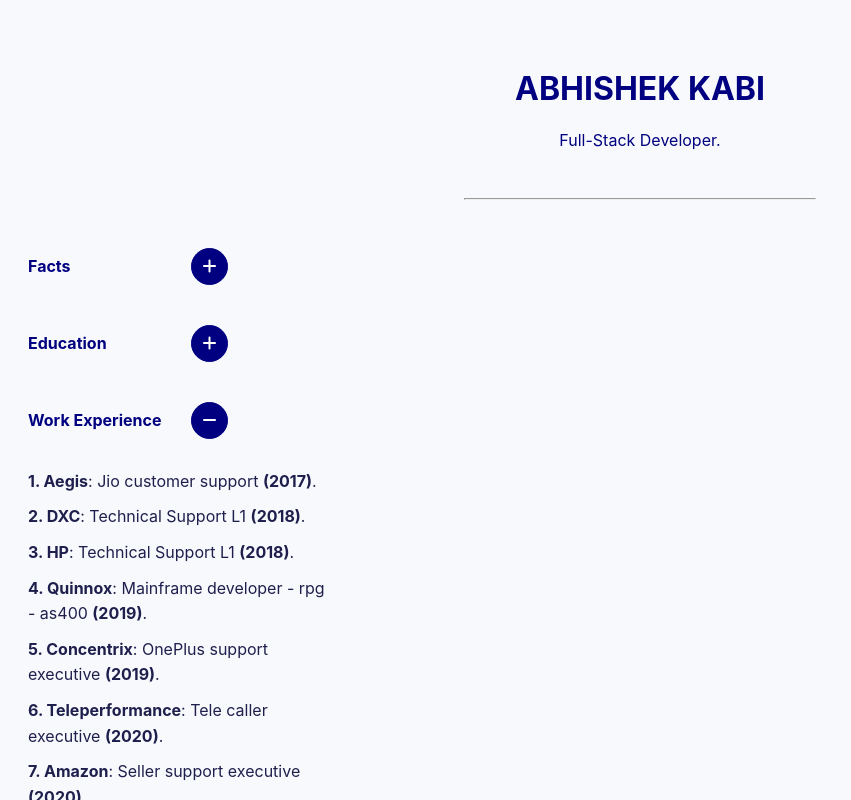
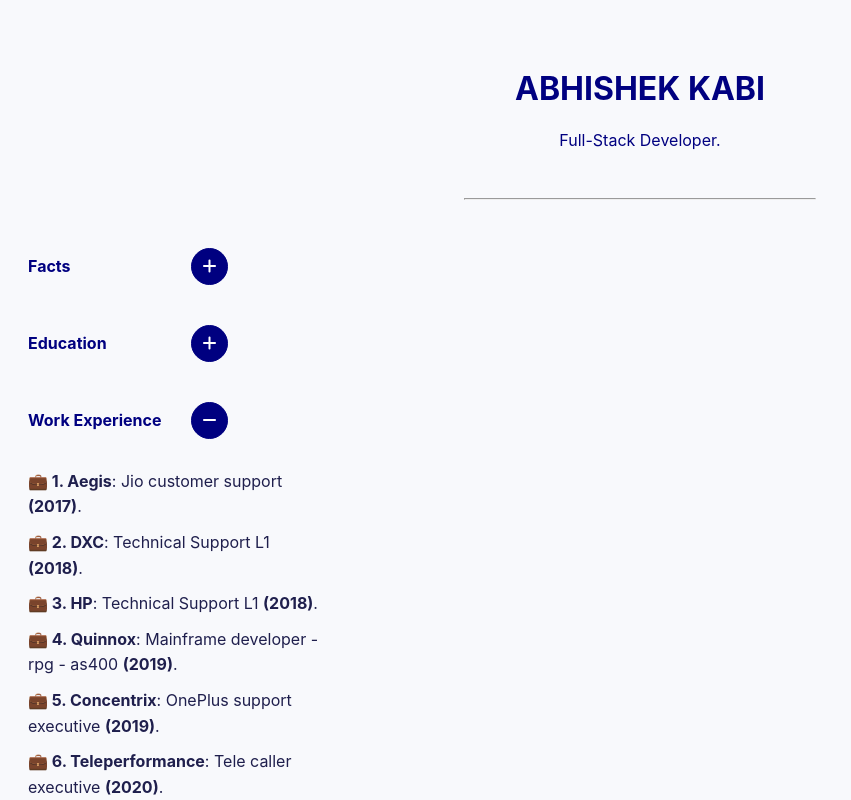
Before and after one commit to abk2191/my-data, a React (Vite) app: page / in a window 1280 px wide. Both pictures are taken after a click on the icon 209 px from the left and 421 px from the top of the page. Shown: the top 800 px of the page, without its empty margins (0-851 px from the left). Built offline with nearby package versions, Linux system fonts and the light colour scheme.

Commit message:
Update App.jsx

```diff
--- a/src/App.jsx
+++ b/src/App.jsx
@@ -127,51 +127,51 @@
                 {menuitem.id === "2" && (
                   <div className="items-menu">
                     <div>
-                      <strong>1. Aegis</strong>: {myData[2].Aegis}{" "}
+                      <strong>💼 1. Aegis</strong>: {myData[2].Aegis}{" "}
                       <strong>(2017)</strong>.
                     </div>
                     <div>
-                      <strong>2. DXC</strong>: {myData[2].DXC}{" "}
+                      <strong>💼 2. DXC</strong>: {myData[2].DXC}{" "}
                       <strong>(2018)</strong>.
                     </div>
                     <div>
-                      <strong>3. HP</strong>: {myData[2].HP}{" "}
+                      <strong>💼 3. HP</strong>: {myData[2].HP}{" "}
                       <strong>(2018)</strong>.
                     </div>
                     <div>
-                      <strong>4. Quinnox</strong>: {myData[2].Quinnox}{" "}
+                      <strong>💼 4. Quinnox</strong>: {myData[2].Quinnox}{" "}
                       <strong>(2019)</strong>.
                     </div>
                     <div>
-                      <strong>5. Concentrix</strong>: {myData[2].Concentrix}{" "}
+                      <strong>💼 5. Concentrix</strong>: {myData[2].Concentrix}{" "}
                       <strong>(2019)</strong>.
                     </div>
                     <div>
-                      <strong>6. Teleperformance</strong>:{" "}
+                      <strong>💼 6. Teleperformance</strong>:{" "}
                       {myData[2].Teleperformance} <strong>(2020)</strong>.
                     </div>
                     <div>
-                      <strong>7. Amazon</strong>: {myData[2].Amazon}{" "}
+                      <strong>💼 7. Amazon</strong>: {myData[2].Amazon}{" "}
                       <strong>(2020)</strong>.
                     </div>
                     <div>
-                      <strong>8. CameoGlobal</strong>: {myData[2].CameoGlobal}{" "}
+                      <strong>💼 8. CameoGlobal</strong>: {myData[2].CameoGlobal}{" "}
                       <strong>(2023)</strong>.
                     </div>
                     <div>
-                      <strong>9. Alorica</strong>: {myData[2].Alorica}{" "}
+                      <strong>💼 9. Alorica</strong>: {myData[2].Alorica}{" "}
                       <strong>(2025)</strong>.
                     </div>
                     <div>
-                      <strong>10. Concentrix (Rehire)</strong>:{" "}
+                      <strong>💼 10. Concentrix (Rehire)</strong>:{" "}
                       {myData[2].Concentrix2} <strong>(2025)</strong>.
                     </div>
                     <div>
-                      <strong>11. Startek</strong>: {myData[2].Startek}{" "}
+                      <strong>💼 11. Startek</strong>: {myData[2].Startek}{" "}
                       <strong>(2026)</strong>.
                     </div>
                     <div>
-                      <strong>12. Alorica (Rehire)</strong>:{" "}
+                      <strong>💼 12. Alorica (Rehire)</strong>:{" "}
                       {myData[2].Alorica2} <strong>(2026)</strong>.
                     </div>
                   </div>
@@ -179,14 +179,14 @@
                 {menuitem.id === "3" && (
                   <div className="items-menu">
                     <div>
-                      <strong>Space</strong>: {myData[3].Space}
+                      <strong>📱 Space</strong>: {myData[3].Space}
                     </div>
                     <div>
-                      <strong>Proxima Calculator</strong>:{" "}
+                      <strong>📱 Proxima Calculator</strong>:{" "}
                       {myData[3].ProximaCalculator}
                     </div>
                     <div>
-                      <strong>Portfolio Website</strong>:{" "}
+                      <strong>🌐 Portfolio Website</strong>:{" "}
                       {myData[3].PortfolioWebsite}
                     </div>
                   </div>
@@ -194,16 +194,16 @@
                 {menuitem.id === "4" && (
                   <div className="items-menu">
                     <div>
-                      <strong>PAN</strong>: {myData[4].pan}
+                      <strong>📃 PAN</strong>: {myData[4].pan}
                     </div>
                     <div>
-                      <strong>Aadhar</strong>: {myData[4].aadhar}
+                      <strong>📃 Aadhar</strong>: {myData[4].aadhar}
                     </div>
                     <div>
-                      <strong>Phone</strong>: {myData[4].phone}
+                      <strong>📶 Phone</strong>: {myData[4].phone}
                     </div>
                     <div>
-                      <strong>Email</strong>: {myData[4].email}
+                      <strong>📧 Email</strong>: {myData[4].email}
                     </div>
                   </div>
                 )}
```
